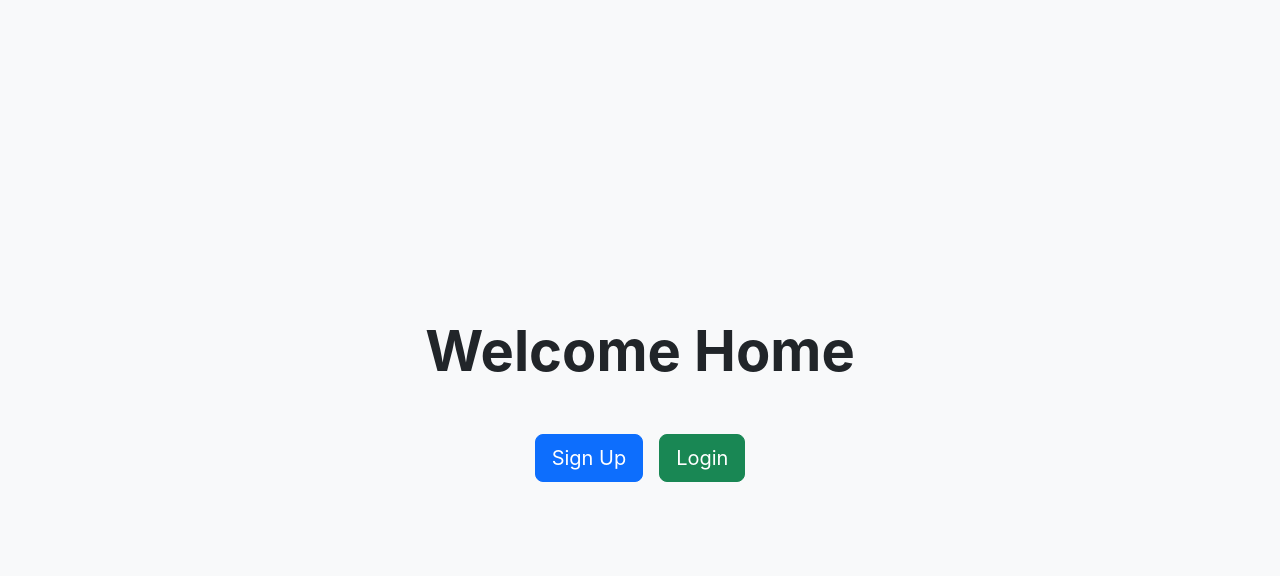
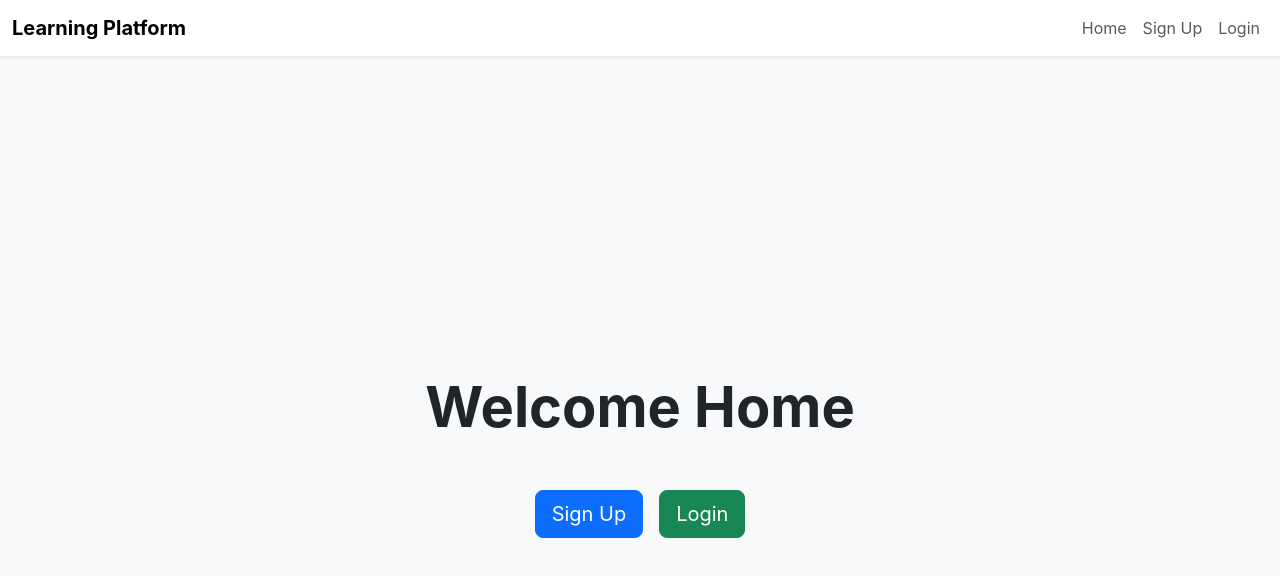
Before and after one commit to Sajin-sjn/SDE-Intern-Assignment, a React (Vite) app in the folder myapp-frontend/: page / in a window 1280 px wide. Shown: the top 576 px of the page. Built offline with nearby package versions, Linux system fonts and the light colour scheme.

Commit message:
component Navbar added and modified the previous stage

```diff
--- a/myapp-frontend/index.html
+++ b/myapp-frontend/index.html
@@ -1,19 +1,25 @@
-<!doctype html>
+<!DOCTYPE html>
 <html lang="en">
   <head>
     <meta charset="UTF-8" />
-    <link rel="icon" type="image/svg+xml" href="/vite.svg" />
+    <meta name="viewport" content="width=device-width, initial-scale=1.0" />
+    <title>Mini Learning Platform</title>
+    <!-- Bootstrap CSS CDN -->
     <link
       href="https://cdn.jsdelivr.net/npm/bootstrap@5.3.3/dist/css/bootstrap.min.css"
       rel="stylesheet"
       integrity="sha384-QWTKZyjpPEjISv5WaRU9OFeRpok6YctnYmDr5pNlyT2bRjXh0JMhjY6hW+ALEwIH"
       crossorigin="anonymous"
     />
-    <meta name="viewport" content="width=device-width, initial-scale=1.0" />
-    <title>Vite + React</title>
   </head>
   <body>
     <div id="root"></div>
     <script type="module" src="/src/main.jsx"></script>
+    <!-- Bootstrap JS CDN -->
+    <script
+      src="https://cdn.jsdelivr.net/npm/bootstrap@5.3.3/dist/js/bootstrap.bundle.min.js"
+      integrity="sha384-YvpcrYf0tY3lHB60NNkmXc5s9fDVZLESaAA55NDzOxhy9GkcIdslK1eN7N6jIeHz"
+      crossorigin="anonymous"
+    ></script>
   </body>
 </html>
--- a/myapp-frontend/src/App.jsx
+++ b/myapp-frontend/src/App.jsx
@@ -1,4 +1,5 @@
 import { Routes, Route } from 'react-router-dom'
+import Navbar from './components/Navbar'
 import Home from './pages/Home'
 import SignUp from './pages/SignUp'
 import Login from './pages/Login'
@@ -6,6 +7,7 @@
 function App() {
   return (
     <div className="min-vh-100 bg-light">
+      <Navbar />
       <Routes>
         <Route path="/" element={<Home />} />
         <Route path="/signup" element={<SignUp />} />
--- /dev/null
+++ b/myapp-frontend/src/components/Navbar.jsx
@@ -0,0 +1,45 @@
+import { Link } from 'react-router-dom'
+
+function Navbar() {
+  return (
+    <nav className="navbar navbar-expand-lg navbar-light bg-white shadow-sm">
+      <div className="container-fluid">
+        <Link className="navbar-brand fw-bold" to="/">
+          Learning Platform
+        </Link>
+        <button
+          className="navbar-toggler"
+          type="button"
+          data-bs-toggle="collapse"
+          data-bs-target="#navbarNav"
+          aria-controls="navbarNav"
+          aria-expanded="false"
+          aria-label="Toggle navigation"
+        >
+          <span className="navbar-toggler-icon"></span>
+        </button>
+        <div className="collapse navbar-collapse" id="navbarNav">
+          <ul className="navbar-nav ms-auto">
+            <li className="nav-item">
+              <Link className="nav-link" to="/">
+                Home
+              </Link>
+            </li>
+            <li className="nav-item">
+              <Link className="nav-link" to="/signup">
+                Sign Up
+              </Link>
+            </li>
+            <li className="nav-item">
+              <Link className="nav-link" to="/login">
+                Login
+              </Link>
+            </li>
+          </ul>
+        </div>
+      </div>
+    </nav>
+  )
+}
+
+export default Navbar
```
